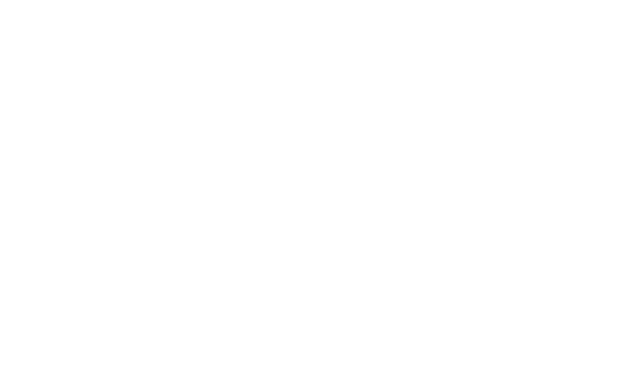
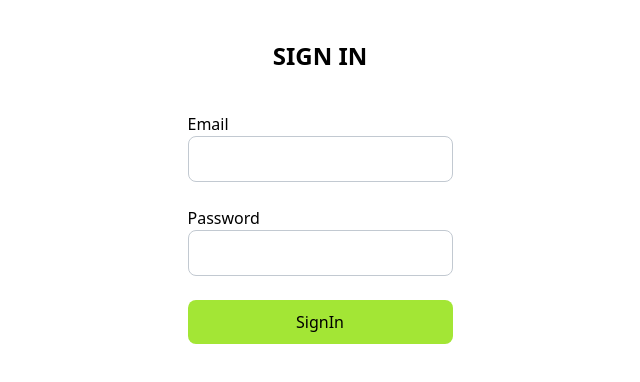
Before and after one commit to ayush-baral/social-media-app, a React (Create React App) app: page /signin in a window 1280 px wide. Before the commit this address had no page. Shown: the top 382 px of the page, without its empty margins (320-960 px from the left). Built offline with nearby package versions, Linux system fonts and the light colour scheme.

Commit message:
Implement sign in functionality

```diff
--- a/src/App.js
+++ b/src/App.js
@@ -4,6 +4,7 @@
 import SignUp from './Pages/SignUp';
 import Home from './Pages/Home';
 import { Toaster } from 'react-hot-toast';
+import SignIn from './Pages/SignIn';
 
 function App() {
   return (
@@ -13,6 +14,7 @@
         <Routes>
           <Route element={<Home />} path='/' />
           <Route element={<SignUp />} path='/signup' />
+          <Route element={<SignIn />} path='/signin' />
         </Routes>
       </BrowserRouter>
     </>
--- /dev/null
+++ b/src/Pages/SignIn.js
@@ -0,0 +1,74 @@
+import React, { useState } from 'react';
+import { signInWithEmailAndPassword } from 'firebase/auth';
+import { auth } from '../firebase';
+import { useForm } from 'react-hook-form';
+import Input from '../Components/UI/Input';
+import toast from 'react-hot-toast';
+
+const SignIn = () => {
+  const [loading, setLoading] = useState(false);
+  const {
+    register,
+    handleSubmit,
+    watch,
+    reset,
+    formState: { errors },
+  } = useForm();
+
+  const onSubmit = async (data) => {
+    setLoading(true);
+    await signInWithEmailAndPassword(auth, data?.email, data?.password)
+      .then((userCredential) => {
+        toast.success('SignIn successful', { duration: 3000 });
+        const user = userCredential.user;
+        reset();
+      })
+      .catch((error) => {
+        const errorCode = error.code;
+        const errorMessage = error.message;
+        console.log(errorCode, errorMessage);
+        toast.error(`SignIn failed !! ${errorMessage}`, { duration: 3000 });
+      })
+      .finally(() => {
+        setLoading(false);
+      });
+  };
+
+  return (
+    <div className='flex flex-col justify-center items-center pt-10'>
+      <div>
+        <h2 className='text-2xl font-bold mb-10'>SIGN IN</h2>
+      </div>
+
+      <form onSubmit={handleSubmit(onSubmit)} className='flex flex-col gap-y-4'>
+        <Input
+          label={'Email'}
+          name='email'
+          register={register}
+          errors={errors}
+          rules={{
+            pattern: {
+              value: /^[A-Z0-9._%+-]+@[A-Z0-9.-]+\.[A-Z]{2,}$/i,
+              message: 'invalid email address',
+            },
+          }}
+        />
+        <Input
+          label={'Password'}
+          name='password'
+          register={register}
+          errors={errors}
+        />
+        <button
+          type='submit'
+          className='py-[10px] px-[18px] rounded-lg disabled:cursor-not-allowed bg-lime-400'
+          disabled={loading}
+        >
+          {!loading ? 'SignIn' : 'Signing up...'}
+        </button>
+      </form>
+    </div>
+  );
+};
+
+export default SignIn;
```
